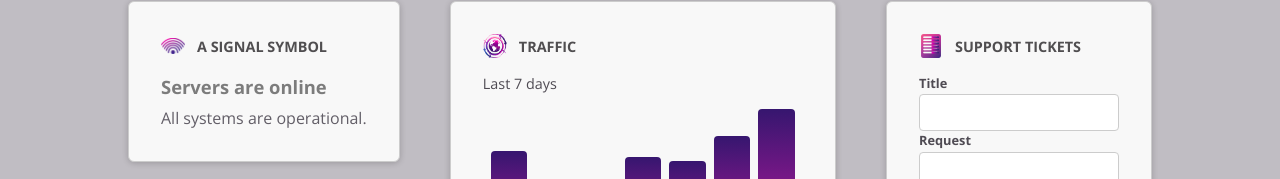
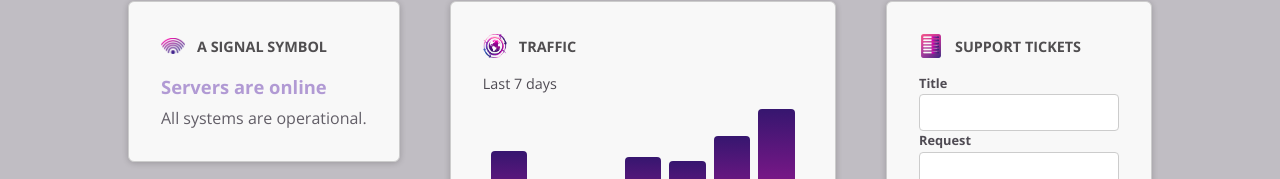
Before and after one commit to Rayfa79/practice-angular-dashboard-app, an Angular app in the folder 01-starting-project 2/: page / in a window 1280 px wide. Shown: the part 183-362 px from the top of the page. Built offline with nearby package versions, Linux system fonts and the light colour scheme.

Commit message:
Conditionally rendered differen t classes to elements the server-status components based on the state

```diff
--- a/01-starting-project 2/src/app/dashboard/server-status/server-status.component.html
+++ b/01-starting-project 2/src/app/dashboard/server-status/server-status.component.html
@@ -1,5 +1,10 @@
 
-
+  <div [class]="{
+      status: true,
+      'status-online': currentStatus === 'online',
+      'status-offline': currentStatus === 'offline',
+      'status-unknown': currentStatus === 'unknown'
+  }">
     @if (currentStatus === 'online') {
       <p>Servers are online</p>
       <p>All systems are operational.</p>
@@ -10,3 +15,4 @@
       <p>Server status is unknown</p>
       <p>Fetching server status failed.</p>
     }
+  </div>
--- a/01-starting-project 2/src/app/dashboard/server-status/server-status.component.ts
+++ b/01-starting-project 2/src/app/dashboard/server-status/server-status.component.ts
@@ -1,4 +1,4 @@
-import { Component } from '@angular/core';
+import { Component, DestroyRef, OnInit, inject } from '@angular/core';
 
 @Component({
   selector: 'app-server-status',
@@ -7,7 +7,26 @@ import { Component } from '@angular/core';
   templateUrl: './server-status.component.html',
   styleUrl: './server-status.component.css'
 })
-export class ServerStatusComponent {
-  currentStatus = 'online';
 
+export class ServerStatusComponent implements OnInit{
+  currentStatus: 'online' | 'offline' | 'unknown' = 'online';
+  private destroyRef = inject(DestroyRef);
+
+  //implement ngOnInit (runs when all inputs are initialized but before template rendered)
+
+  ngOnInit(){
+    const interval = setInterval(()=> {
+        const random = Math.random(); //number between 0 - 1
+        if(random <= 0.5){
+            this.currentStatus === 'online'
+        }else if(random < 0.9 ){
+          this.currentStatus === 'offline'
+        }else {
+          this.currentStatus === 'unknown'
+        }
+    }, 5000)
+    this.destroyRef.onDestroy(()=> {
+      clearInterval(interval)
+    })
+  }
 }
--- a/01-starting-project 2/src/app/shared/control/control.component.ts
+++ b/01-starting-project 2/src/app/shared/control/control.component.ts
@@ -7,17 +7,17 @@ import { Component, HostBinding, HostListener, ViewEncapsulation, input } from '
   templateUrl: './control.component.html',
   styleUrl: './control.component.css',
   encapsulation: ViewEncapsulation.None,
-  /* host: {
+  host: {
     class: 'control',
     '(click)': 'onClick()'
-  } */
+  }
 })
 export class ControlComponent {
   label = input.required<string>();
-  @HostBinding() class = 'control';
-  @HostListener('click') onClick(){
-    console.log('clicked')
-  }
+  // @HostBinding() class = 'control';
+  // @HostListener('click') onClick(){
+  //   console.log('clicked')
+  // }
 
   /* onClick() {
     console.log('the host element was clicked')
```
Also changed, not shown: 1 other file (tests, documents, lock files or other folders).
